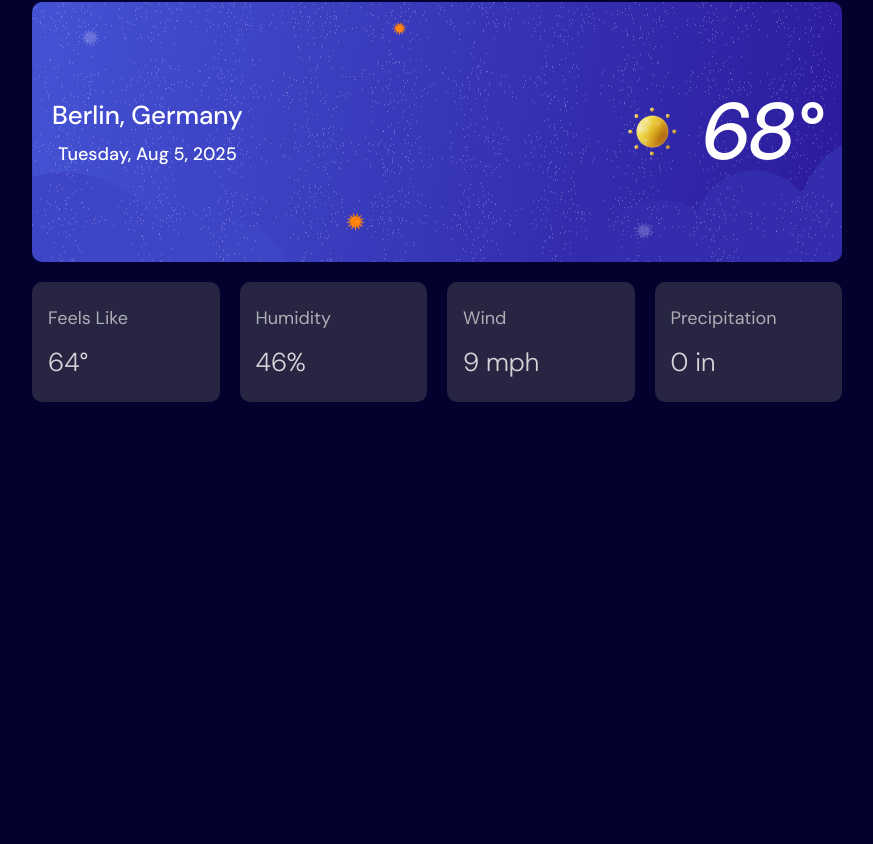
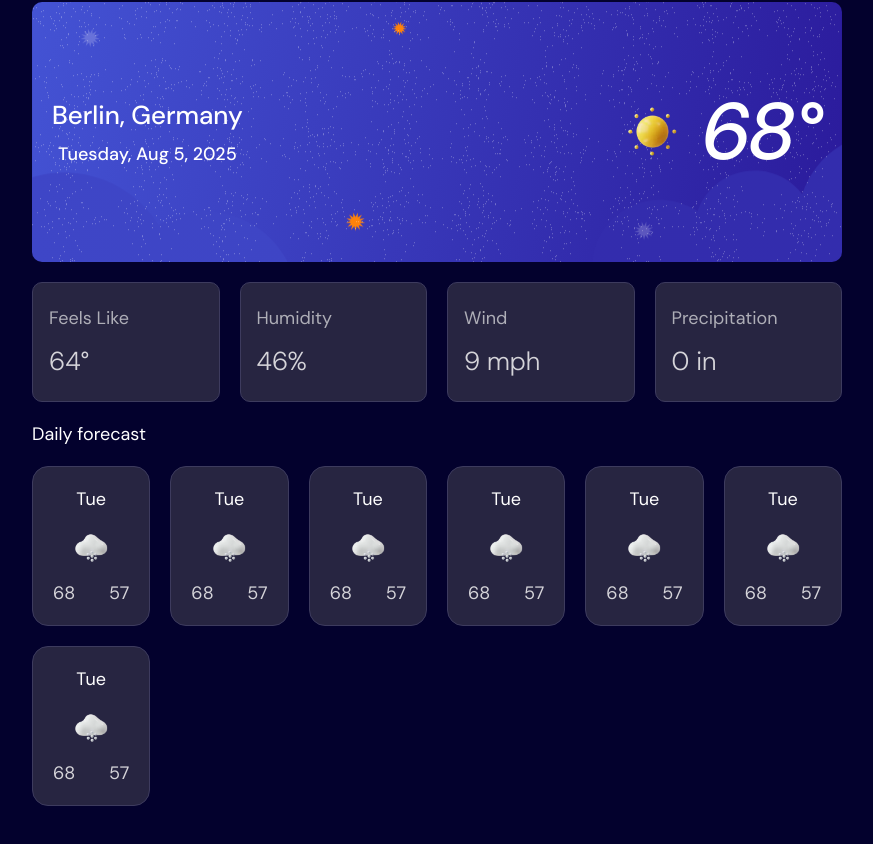
Before and after one commit to santiagodev10/Weather-App, a React (Vite) app: page / in a window 1280 px wide. Shown: the part 306-1150 px from the top of the page, without its empty margins (68-941 px from the left). Before the commit the page ends 800 px from the top, so only its background shows below. Built offline with nearby package versions, Linux system fonts and the light colour scheme.

Commit message:
feat: add DailyForecast component with its styles

```diff
--- /dev/null
+++ b/src/components/layout/DailyForecast/DailyForecast.jsx
@@ -0,0 +1,69 @@
+import styles from "./DailyForecast.module.css"
+
+const DailyForecast = () => {
+    return (
+        <section>
+            <h2 className={styles["daily-forecast-title"]}>Daily forecast</h2>
+            <div className={styles["daily-forecast-wrapper"]}>
+                <div className={styles["daily-forecast-item"]}>
+                    <p className={styles["daily-forecast-day"]}>Tue</p>
+                    <img className={styles["daily-forecast-image"]} src="../../../public/images/icon-snow.webp" alt="weather icon" />
+                    <div className={styles["daily-forecast-temp-wrapper"]}>
+                        <p className={styles["daily-forecast-max-temp"]}>68</p>
+                        <p className={styles["daily-forecast-min-temp"]}>57</p>
+                    </div>
+                </div>
+                <div className={styles["daily-forecast-item"]}>
+                    <p className={styles["daily-forecast-day"]}>Tue</p>
+                    <img className={styles["daily-forecast-image"]} src="../../../public/images/icon-snow.webp" alt="weather icon" />
+                    <div className={styles["daily-forecast-temp-wrapper"]}>
+                        <p className={styles["daily-forecast-max-temp"]}>68</p>
+                        <p className={styles["daily-forecast-min-temp"]}>57</p>
+                    </div>
+                </div>
+                <div className={styles["daily-forecast-item"]}>
+                    <p className={styles["daily-forecast-day"]}>Tue</p>
+                    <img className={styles["daily-forecast-image"]} src="../../../public/images/icon-snow.webp" alt="weather icon" />
+                    <div className={styles["daily-forecast-temp-wrapper"]}>
+                        <p className={styles["daily-forecast-max-temp"]}>68</p>
+                        <p className={styles["daily-forecast-min-temp"]}>57</p>
+                    </div>
+                </div>
+                <div className={styles["daily-forecast-item"]}>
+                    <p className={styles["daily-forecast-day"]}>Tue</p>
+                    <img className={styles["daily-forecast-image"]} src="../../../public/images/icon-snow.webp" alt="weather icon" />
+                    <div className={styles["daily-forecast-temp-wrapper"]}>
+                        <p className={styles["daily-forecast-max-temp"]}>68</p>
+                        <p className={styles["daily-forecast-min-temp"]}>57</p>
+                    </div>
+                </div>
+                <div className={styles["daily-forecast-item"]}>
+                    <p className={styles["daily-forecast-day"]}>Tue</p>
+                    <img className={styles["daily-forecast-image"]} src="../../../public/images/icon-snow.webp" alt="weather icon" />
+                    <div className={styles["daily-forecast-temp-wrapper"]}>
+                        <p className={styles["daily-forecast-max-temp"]}>68</p>
+                        <p className={styles["daily-forecast-min-temp"]}>57</p>
+                    </div>
+                </div>
+                <div className={styles["daily-forecast-item"]}>
+                    <p className={styles["daily-forecast-day"]}>Tue</p>
+                    <img className={styles["daily-forecast-image"]} src="../../../public/images/icon-snow.webp" alt="weather icon" />
+                    <div className={styles["daily-forecast-temp-wrapper"]}>
+                        <p className={styles["daily-forecast-max-temp"]}>68</p>
+                        <p className={styles["daily-forecast-min-temp"]}>57</p>
+                    </div>
+                </div>
+                <div className={styles["daily-forecast-item"]}>
+                    <p className={styles["daily-forecast-day"]}>Tue</p>
+                    <img className={styles["daily-forecast-image"]} src="../../../public/images/icon-snow.webp" alt="weather icon" />
+                    <div className={styles["daily-forecast-temp-wrapper"]}>
+                        <p className={styles["daily-forecast-max-temp"]}>68</p>
+                        <p className={styles["daily-forecast-min-temp"]}>57</p>
+                    </div>
+                </div>
+            </div>
+        </section>
+    )
+}
+
+export default DailyForecast;
--- /dev/null
+++ b/src/components/layout/DailyForecast/DailyForecast.module.css
@@ -0,0 +1,59 @@
+section {
+    margin-top: 2rem;
+}
+
+.daily-forecast-wrapper {
+    display: grid;
+    grid-template-columns: repeat(auto-fit, minmax(10rem, 1fr));
+    justify-items: center;
+    gap: 2rem;
+    margin-top: 2rem;
+}
+
+.daily-forecast-title {
+    font-size: var(--font-size-base);
+    font-weight: 400;
+}
+
+.daily-forecast-item {
+    width: 100%;
+    max-width: 12rem;
+    height: 16rem;
+    display: flex;
+    flex-direction: column;
+    justify-content: space-between;
+    align-items: center;
+    gap: 1rem;
+    border: 1px solid var(--Neutral-600);
+    border-radius: 1.6rem;
+    padding: 2rem;
+    background: var(--Neutral-800);
+}
+
+.daily-forecast-day {
+    font-size: var(--font-size-base);
+}
+
+.daily-forecast-image {
+    width: 5rem;
+    height: 5rem;
+}
+
+.daily-forecast-temp-wrapper {
+    width: 100%;
+    display: flex;
+    align-items: center;
+    justify-content: space-between;
+}
+
+.daily-forecast-max-temp,
+.daily-forecast-min-temp {
+    font-size: var(--font-size-base);
+    color: var(--Neutral-200);
+}
+
+@media (min-width: 1024px) {
+    section {
+        width: 75%;
+    }
+}
--- a/src/components/layout/Layout.jsx
+++ b/src/components/layout/Layout.jsx
@@ -1,6 +1,7 @@
 import Header from './Header/Header';
 import Search  from './Search/Search';
 import WeatherSummary from './WeatherSummary/WeatherSummary';
+import DailyForecast from './DailyForecast/DailyForecast';
 
 const Layout = () => {
     return (
@@ -9,6 +10,7 @@ const Layout = () => {
             <main>
                 <Search />
                 <WeatherSummary />
+                <DailyForecast />
             </main>
         </>
     );
--- a/src/components/layout/WeatherSummary/WeatherDetailsGrid/WeatherDetailsGrid.jsx
+++ b/src/components/layout/WeatherSummary/WeatherDetailsGrid/WeatherDetailsGrid.jsx
@@ -2,7 +2,7 @@ import styles from "./WeatherDetailsGrid.module.css";
 
 const WeatherDetailsGrid = () => {
     return (
-        <aside>
+        <section className={styles.container}>
             <div className={styles["data-container"]}>
                 <p className={styles["data-item"]}>Feels Like</p>
                 <p className={styles["data-value"]}>64°</p>
@@ -19,7 +19,7 @@ const WeatherDetailsGrid = () => {
                 <p className={styles["data-item"]}>Precipitation</p>
                 <p className={styles["data-value"]}>0 in</p>
             </div>
-        </aside>
+        </section>
     )
 }
 
--- a/src/components/layout/WeatherSummary/WeatherDetailsGrid/WeatherDetailsGrid.module.css
+++ b/src/components/layout/WeatherSummary/WeatherDetailsGrid/WeatherDetailsGrid.module.css
@@ -1,4 +1,4 @@
-aside {
+.container {
     display: grid;
     grid-template-columns: 1fr 1fr;
     justify-items: center;
@@ -12,6 +12,7 @@ aside {
     justify-content: space-around;
     width: 100%;
     height: 12rem;
+    border: 1px solid var(--Neutral-600);
     border-radius: 1rem;
     padding: 1.6rem;
     background: var(--Neutral-800);
@@ -29,7 +30,7 @@ aside {
 }
 
 @media (min-width: 1024px) {
-    aside {
+    .container {
         width: 75%;
         grid-template-columns: repeat(4, 1fr);
     }
```
